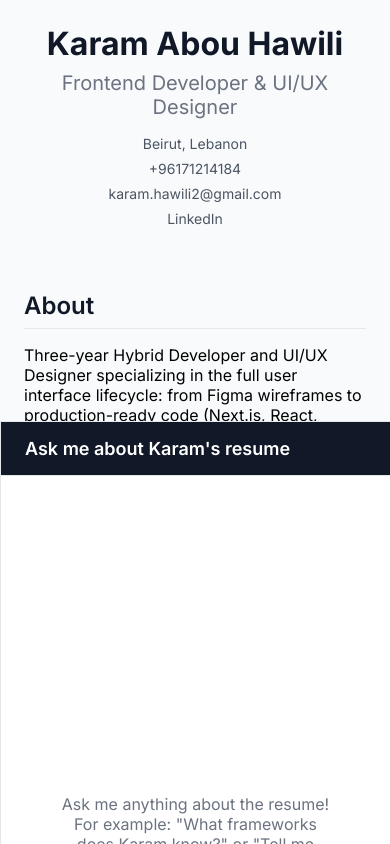
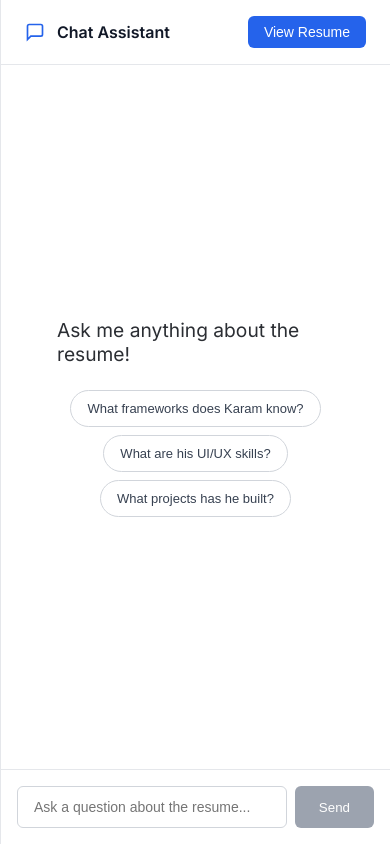
Before and after one commit to karamhawili/resume-chatbot, a Next.js app: page / in a window 390 px wide. Built offline with nearby package versions, Linux system fonts and the light colour scheme.

Commit message:
Improve UI/UX

```diff
--- a/src/app/page.module.css
+++ b/src/app/page.module.css
@@ -14,20 +14,70 @@
   overflow: hidden;
 }
 
-/* Responsive - stack on mobile */
+.mobileResumeOverlay {
+  display: none;
+}
+
+/* Mobile styles */
 @media (max-width: 968px) {
   .container {
     grid-template-columns: 1fr;
-    grid-template-rows: 1fr auto;
+    height: 100vh;
   }
 
   .resumePanel {
-    overflow-y: auto;
+    display: none; /* Hidden on mobile, shown in overlay */
   }
 
   .chatPanel {
-    height: 50vh;
     border-left: none;
-    border-top: 1px solid #e5e7eb;
+    height: 100vh;
+  }
+
+  /* Resume overlay */
+  .mobileResumeOverlay {
+    display: block;
+    position: fixed;
+    top: 0;
+    left: 0;
+    right: 0;
+    bottom: 0;
+    background-color: #f9fafb;
+    z-index: 100;
+    overflow-y: auto;
+    animation: slideIn 0.3s ease-out;
+  }
+
+  .resumeContent {
+    padding-bottom: 5rem; /* Space for back button */
+  }
+
+  .backButton {
+    position: fixed;
+    bottom: 0;
+    left: 0;
+    right: 0;
+    padding: 1.25rem;
+    background-color: #2563eb;
+    color: white;
+    border: none;
+    font-weight: 600;
+    font-size: 1rem;
+    cursor: pointer;
+    box-shadow: 0 -4px 6px rgba(0, 0, 0, 0.1);
+    z-index: 101;
+  }
+
+  .backButton:active {
+    background-color: #2159d1;
+  }
+
+  @keyframes slideIn {
+    from {
+      transform: translateX(100%);
+    }
+    to {
+      transform: translateX(0);
+    }
   }
 }
--- a/src/app/page.tsx
+++ b/src/app/page.tsx
@@ -1,16 +1,38 @@
+"use client";
+
+import { useState } from "react";
 import Resume from "@/components/Resume/Resume";
 import ChatBox from "@/components/ChatBox/ChatBox";
 import styles from "./page.module.css";
 
 export default function Home() {
+  const [showResume, setShowResume] = useState(false);
+
   return (
+    <>
       <div className={styles.container}>
         <div className={styles.resumePanel}>
           <Resume />
         </div>
         <div className={styles.chatPanel}>
-        <ChatBox />
+          <ChatBox onViewResume={() => setShowResume(true)} />
         </div>
       </div>
+
+      {/* Mobile overlay */}
+      {showResume && (
+        <div className={styles.mobileResumeOverlay}>
+          <div className={styles.resumeContent}>
+            <Resume />
+          </div>
+          <button
+            className={styles.backButton}
+            onClick={() => setShowResume(false)}
+          >
+            ← Back to Chat
+          </button>
+        </div>
+      )}
+    </>
   );
 }
--- a/src/components/ChatBox/ChatBox.module.css
+++ b/src/components/ChatBox/ChatBox.module.css
@@ -7,17 +7,56 @@
 }
 
 .chatHeader {
-  background-color: #111827;
-  color: white;
+  background-color: white;
+  color: #111827;
   padding: 1rem 1.5rem;
   border-bottom: 1px solid #e5e7eb;
+  flex-shrink: 0;
+  display: flex;
+  justify-content: space-between;
+  align-items: center;
+}
+
+.headerLeft {
+  display: flex;
+  align-items: center;
+  gap: 0.75rem;
+}
+
+.messageIcon {
+  color: #2563eb;
   flex-shrink: 0;
 }
 
 .chatHeader h3 {
   margin: 0;
-  font-size: 1.125rem;
+  font-size: 1rem;
   font-weight: 600;
+  color: #111827;
+}
+
+.mobileViewResumeBtn {
+  display: none;
+}
+
+/* Show button on mobile only */
+@media (max-width: 968px) {
+  .mobileViewResumeBtn {
+    display: block;
+    padding: 0.5rem 1rem;
+    background-color: #2563eb;
+    color: white;
+    border: none;
+    border-radius: 6px;
+    font-size: 0.875rem;
+    font-weight: 500;
+    cursor: pointer;
+    white-space: nowrap;
+  }
+
+  .mobileViewResumeBtn:active {
+    background-color: #1d4ed8;
+  }
 }
 
 .messagesContainer {
@@ -31,15 +70,51 @@
 }
 
 .emptyState {
-  color: #6b7280;
-  text-align: center;
-  padding: 2rem;
-  height: 100%;
   display: flex;
   flex-direction: column;
+  align-items: center;
   justify-content: center;
+  height: 100%;
+  padding: 2rem;
+  gap: 1.5rem;
 }
 
+.emptyText {
+  color: #2b2e33;
+  font-size: 1.2rem;
+  margin: 0;
+}
+
+.chipContainer {
+  display: flex;
+  flex-wrap: wrap;
+  gap: 0.5rem;
+  justify-content: center;
+  max-width: 400px;
+}
+
+.chip {
+  padding: 0.625rem 1rem;
+  background-color: white;
+  color: #374151;
+  border: 1px solid #d1d5db;
+  border-radius: 20px;
+  font-size: 0.8125rem;
+  cursor: pointer;
+  transition: all 0.2s;
+  white-space: nowrap;
+}
+
+.chip:hover {
+  background-color: #f9fafb;
+  border-color: #2563eb;
+  color: #2563eb;
+}
+
+.chip:active {
+  transform: scale(0.97);
+  background-color: #eff6ff;
+}
 .message {
   padding: 0.75rem 1rem;
   border-radius: 8px;
--- a/src/components/ChatBox/ChatBox.tsx
+++ b/src/components/ChatBox/ChatBox.tsx
@@ -8,7 +8,11 @@ interface Message {
   content: string;
 }
 
-export default function ChatBox() {
+interface ChatBoxProps {
+  onViewResume?: () => void;
+}
+
+export default function ChatBox({ onViewResume }: ChatBoxProps) {
   const [messages, setMessages] = useState<Message[]>([]);
   const [input, setInput] = useState("");
   const [isLoading, setIsLoading] = useState(false);
@@ -66,15 +70,64 @@ export default function ChatBox() {
   return (
     <div className={styles.chatContainer}>
       <div className={styles.chatHeader}>
-        <h3>Ask me about Karam&apos;s resume</h3>
+        <div className={styles.headerLeft}>
+          <svg
+            className={styles.messageIcon}
+            width="20"
+            height="20"
+            viewBox="0 0 24 24"
+            fill="none"
+            stroke="currentColor"
+            strokeWidth="2"
+          >
+            <path d="M21 15a2 2 0 0 1-2 2H7l-4 4V5a2 2 0 0 1 2-2h14a2 2 0 0 1 2 2z" />
+          </svg>
+          <h3>Chat Assistant</h3>
+        </div>
+        {onViewResume && (
+          <button className={styles.mobileViewResumeBtn} onClick={onViewResume}>
+            View Resume
+          </button>
+        )}
       </div>
 
       <div className={styles.messagesContainer}>
         {messages.length === 0 ? (
           <div className={styles.emptyState}>
-            Ask me anything about the resume! For example: &quot;What frameworks
-            does Karam know?&quot; or &quot;Tell me about his experience at
-            ITXI&quot;
+            <p className={styles.emptyText}>
+              Ask me anything about the resume!
+            </p>
+            <div className={styles.chipContainer}>
+              <button
+                className={styles.chip}
+                onClick={() => {
+                  setInput("What frameworks does Karam know?");
+                  // Auto-send after a tiny delay so user sees it
+                  setTimeout(() => {
+                    const event = new KeyboardEvent("keypress", {
+                      key: "Enter",
+                    });
+                    document
+                      .querySelector(`.${styles.input}`)
+                      ?.dispatchEvent(event);
+                  }, 100);
+                }}
+              >
+                What frameworks does Karam know?
+              </button>
+              <button
+                className={styles.chip}
+                onClick={() => setInput("What are his UI/UX skills?")}
+              >
+                What are his UI/UX skills?
+              </button>
+              <button
+                className={styles.chip}
+                onClick={() => setInput("What projects has he built?")}
+              >
+                What projects has he built?
+              </button>
+            </div>
           </div>
         ) : (
           <>
```
Lines whose indentation alone changed are shown as unchanged.
